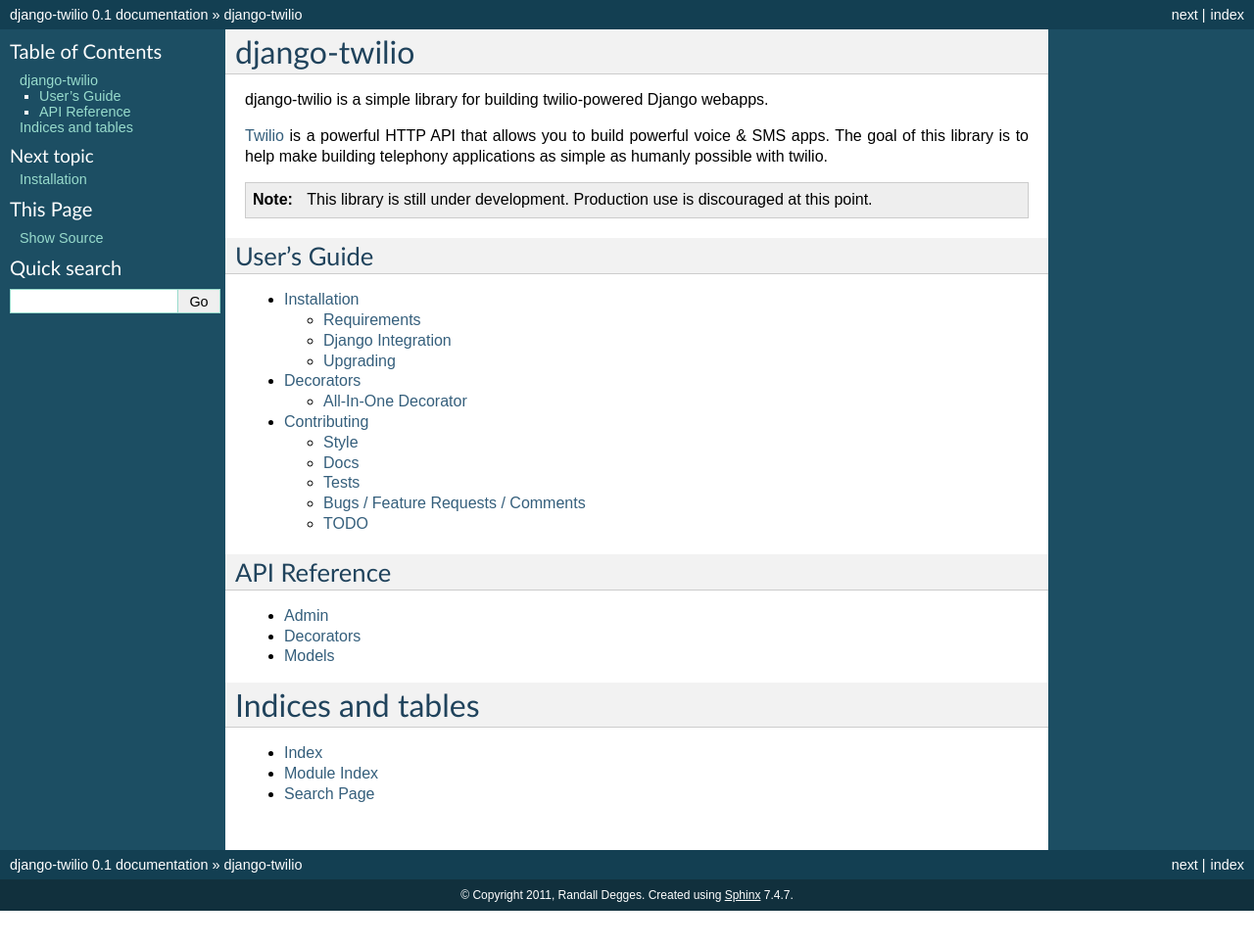
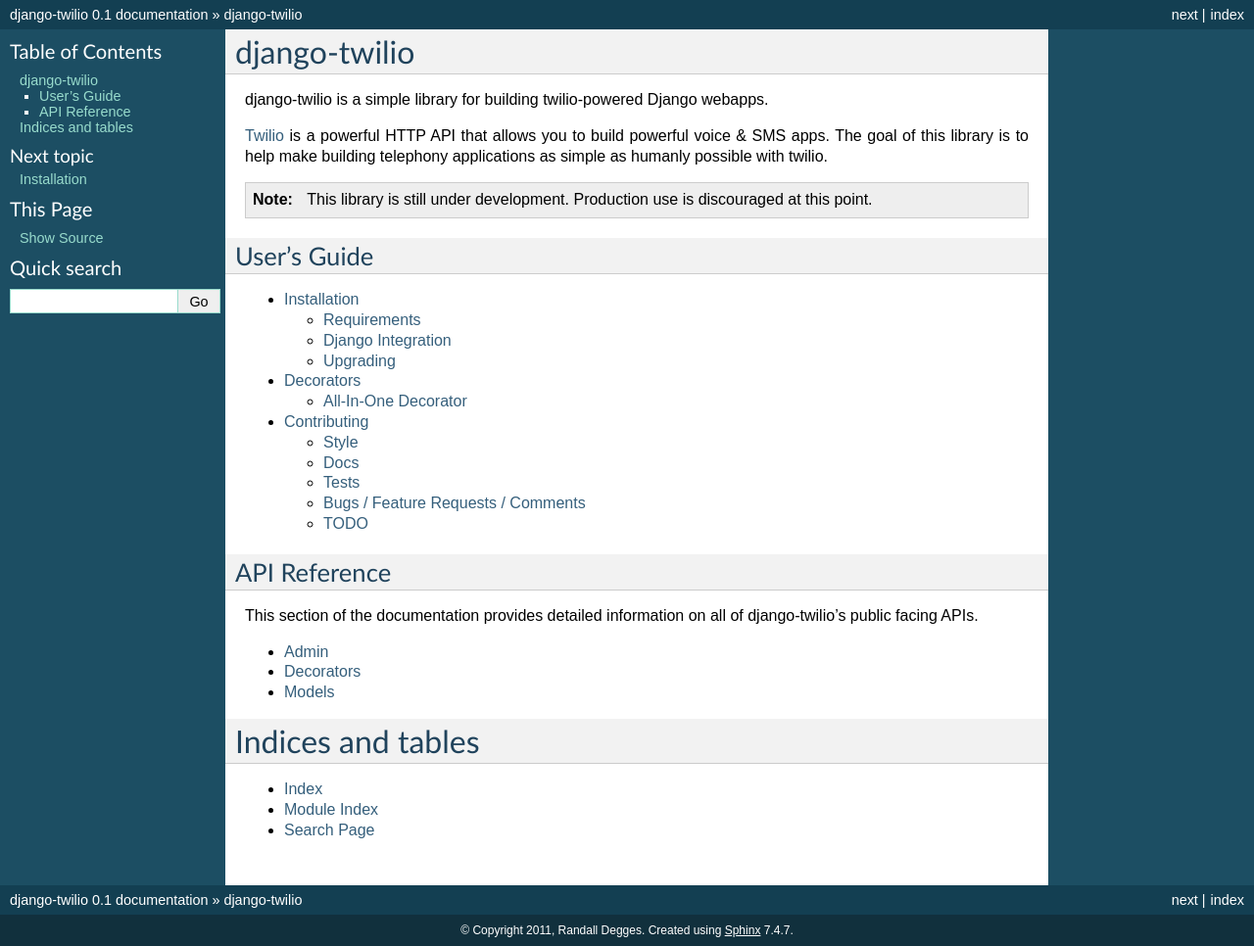
Before and after one commit to rdegges/django-twilio, a Sphinx documentation site: the page built from docs/index.rst, in a window 1280 px wide. Shown: the whole page at 98% size. Built offline with Sphinx 7.4.7, drawn with Linux system fonts in a browser that asks for light colours; before the commit the page ends 930 px from its top, so only the background shows below that.

Commit message:
Adding a small note to the documentation index.

```diff
--- a/docs/index.rst
+++ b/docs/index.rst
@@ -26,6 +26,9 @@
 API Reference
 -------------
 
+This section of the documentation provides detailed information on all of
+django-twilio's public facing APIs.
+
 .. toctree::
     :maxdepth: 2
 
```
